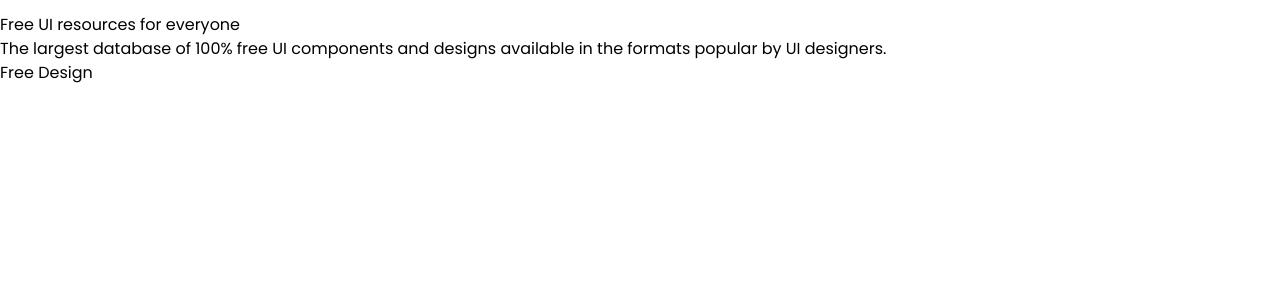
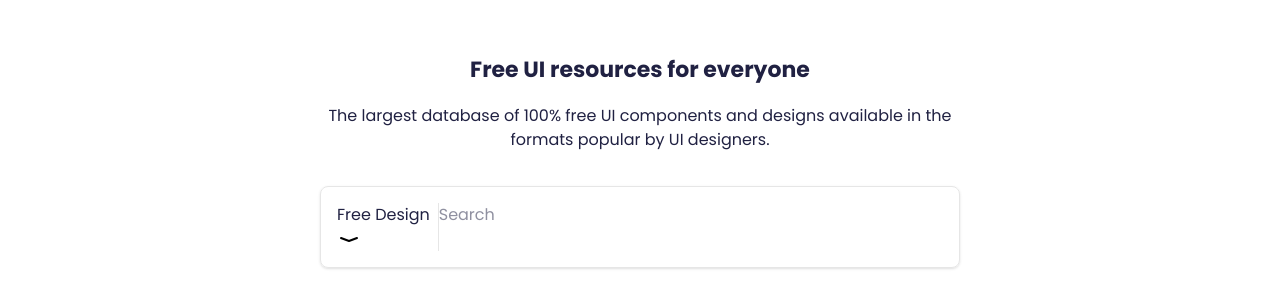
Before and after one commit to diabennd/uidesigndaily-clone, a website built with Vite: page index.html in a window 1280 px wide. Shown: the part 65-372 px from the top of the page. Built offline with nearby package versions, Linux system fonts and the light colour scheme.

Commit message:
add more component

```diff
--- a/index.html
+++ b/index.html
@@ -15,35 +15,50 @@
   </head>
   <body>
     <nav
-      class="flex justify-between items-center py-4 px-6 text-xs  text-[#202142b3]"
+      class="flex justify-between items-center py-4 px-6 text-xs text-[#202142b3]"
     >
       <div class="">
         <img src="./public/uidesigndaily.svg" class="w-25" />
       </div>
-      <div class="flex ">
-        <a href="" class="bg-[#F1F1FD] rounded-2xl text-[#202142] "><span>Free Designs</span></a>
+      <div class="flex">
+        <a href="" class="bg-[#F1F1FD] rounded-2xl text-[#202142]"
+          ><span>Free Designs</span></a
+        >
         <a href="" class=""><span>Licence</span></a>
         <a href="" class=""><span>Articles</span></a>
         <a href="" class=""><span>Contributors</span></a>
         <a href="" class=""><span>About</span></a>
       </div>
       <div>
-        <button class="px-[30px] py-[15px] text-[#202142]"><span>Log In</span></button>
-        <button class="px-[30px] py-[15px] rounded-[0.5rem] text-white bg-[#202142]"><span>Sign Up</span></button>
+        <button class="px-[30px] py-[15px] text-[#202142]">
+          <span>Log In</span>
+        </button>
+        <button
+          class="px-[30px] py-[15px] rounded-[0.5rem] text-white bg-[#202142]"
+        >
+          <span>Sign Up</span>
+        </button>
       </div>
     </nav>
-    <section class="">
-      <h3>Free UI resources for everyone</h3>
-      <p>
+    <section
+      class="flex flex-col mt-[2rem] items-center justify-center text-center text-[#202142]"
+    >
+      <h3 class="text-[22px] font-bold m-2">Free UI resources for everyone</h3>
+      <p class="my-2.5 max-w-[50%] text-[1rem]">
         The largest database of 100% free UI components and designs available in
         the formats popular by UI designers.
       </p>
-      <div>
-        <div class="">
-          <span>Free Design</span>
-          <img src="" alt="" />
+      <div
+        class="flex flex-row justify-start my-6 p-4 gap-2 border border-[#e6e6e6] rounded-lg shadow-sm w-[50%]"
+      >
+        <button><span>Free Design</span> <img src="./public/dropdown.svg" alt="" /></button>
+        <div class="border-l border-[#e6e6e6]">
+          <input
+            type="text"
+            placeholder="Search"
+            class="outline-none border-none"
+          />
         </div>
-        <input type="text" />
       </div>
     </section>
     <script type="module" src="/src/main.js"></script>
```
Also changed, not shown: public/dropdown.svg (added).
